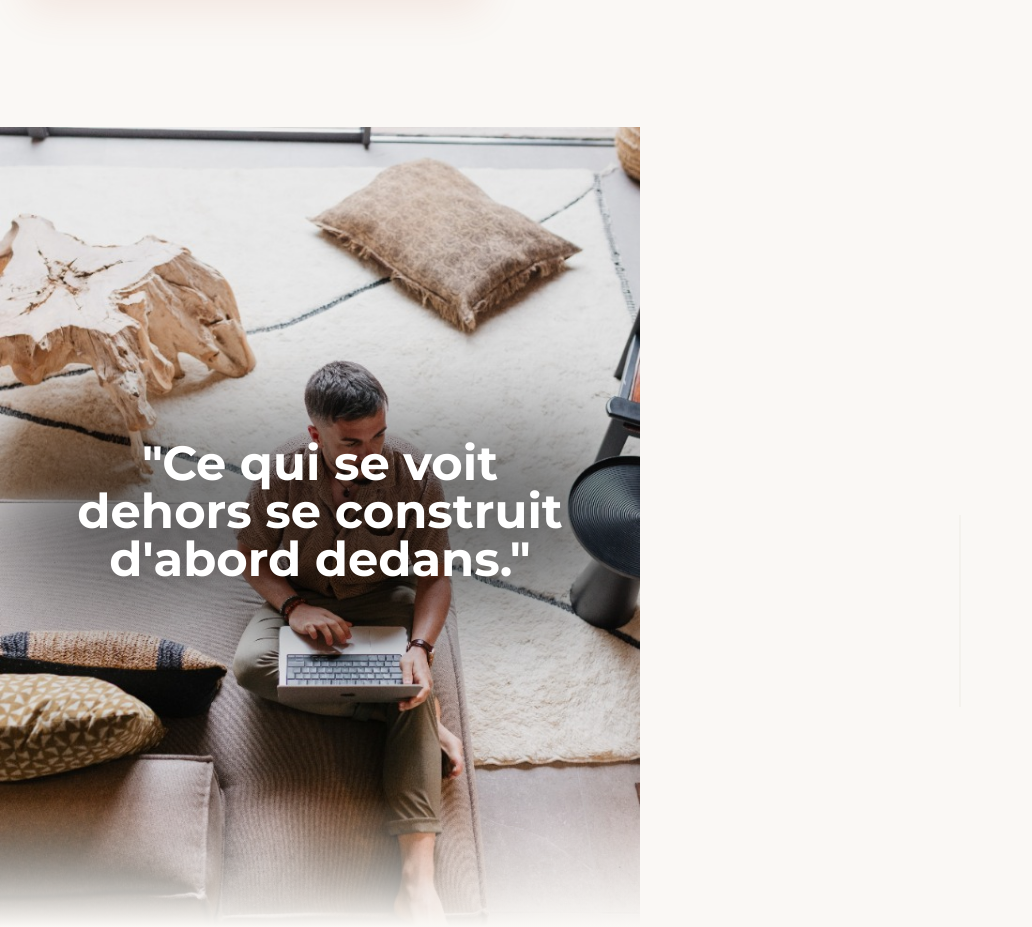
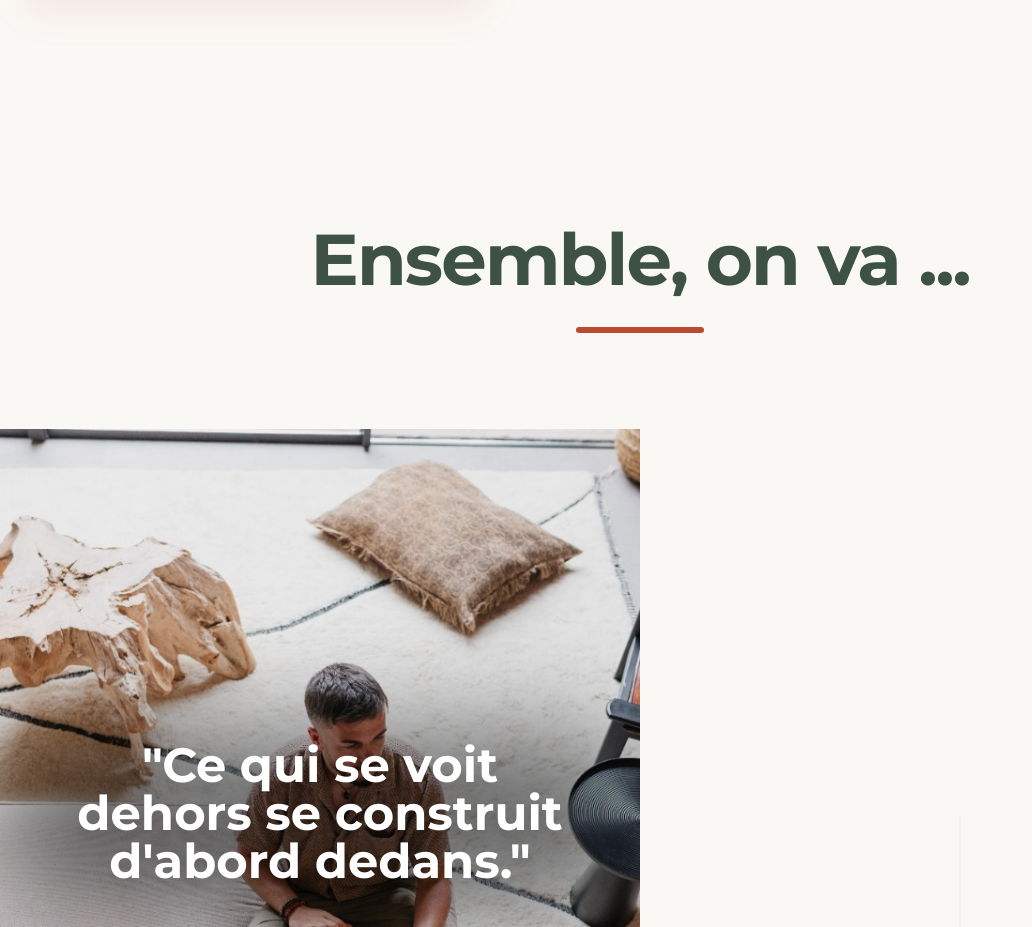
Before and after one commit to BenjaminOhana/Site-Benjamin, a React (Vite) app: page / in a window 1280 px wide. Shown: the part 2990-3917 px from the top of the page, without its empty margins (0-1032 px from the left). Built offline with nearby package versions, Linux system fonts and the light colour scheme.

Commit message:
Feat: Add 'Ensemble, on va...' transition section

```diff
--- a/src/App.jsx
+++ b/src/App.jsx
@@ -3,6 +3,7 @@ import Header from './components/Header';
 import Hero from './components/Hero';
 import PainPoints from './components/PainPoints';
 import Story from './components/Story';
+import Transition from './components/Transition';
 import Method from './components/Method';
 import Testimonials from './components/Testimonials';
 import CTA from './components/CTA';
@@ -26,6 +27,7 @@ function App() {
         <Hero />
         <PainPoints />
         <Story />
+        <Transition />
         <Method />
         <Testimonials />
         <CTA />
--- /dev/null
+++ b/src/components/Transition.jsx
@@ -0,0 +1,47 @@
+import React, { useEffect, useRef } from 'react';
+import gsap from 'gsap';
+import { ScrollTrigger } from 'gsap/ScrollTrigger';
+
+gsap.registerPlugin(ScrollTrigger);
+
+const Transition = () => {
+    const textRef = useRef(null);
+    const lineRef = useRef(null);
+
+    useEffect(() => {
+        const tl = gsap.timeline({
+            scrollTrigger: {
+                trigger: textRef.current,
+                start: "top 80%",
+            }
+        });
+
+        tl.fromTo(textRef.current,
+            { y: 50, opacity: 0 },
+            { y: 0, opacity: 1, duration: 1, ease: "power3.out" }
+        )
+            .fromTo(lineRef.current,
+                { scaleX: 0 },
+                { scaleX: 1, duration: 0.8, ease: "power3.out" },
+                "-=0.5"
+            );
+
+    }, []);
+
+    return (
+        <section className="py-16 md:py-24 bg-[#FAF8F5] flex flex-col justify-center items-center text-center px-6 overflow-hidden">
+            <h2
+                ref={textRef}
+                className="text-4xl md:text-6xl lg:text-7xl font-heading font-bold text-[#3D5245] tracking-tight leading-tight"
+            >
+                Ensemble, on va ...
+            </h2>
+            <div
+                ref={lineRef}
+                className="w-24 md:w-32 h-1.5 bg-[#B94A2F] mt-6 md:mt-8 rounded-full origin-center"
+            ></div>
+        </section>
+    );
+};
+
+export default Transition;
```
